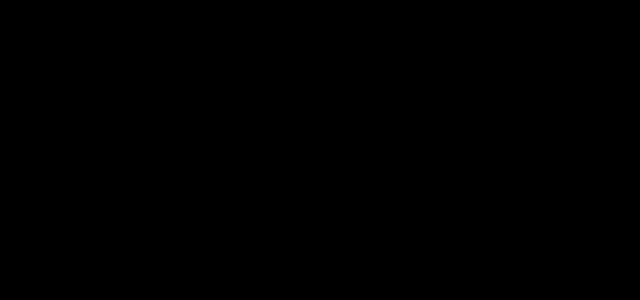
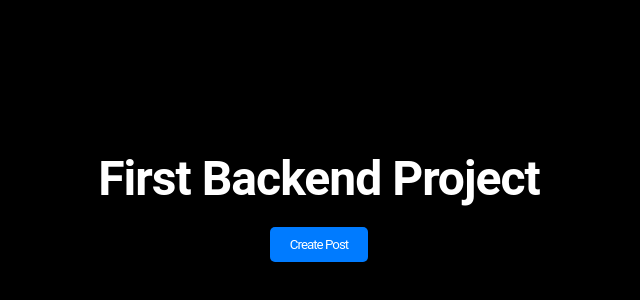
Before and after one commit to webdev-raj/first-backend-project, a React app in the folder Frontend/: page / in a window 1280 px wide. Before the commit this address had no page. Shown: the part 194-494 px from the top of the page, without its empty margins (321-961 px from the left). Built offline with nearby package versions, Linux system fonts and the light colour scheme; the HTML template or start-up script is replaced by a standard one.

Commit message:
feat: add home container with title and button for navigation

```diff
--- a/Frontend/src/App.jsx
+++ b/Frontend/src/App.jsx
@@ -7,6 +7,12 @@ const App = () => {
     <div>
       <Router>
         <Routes>
+          <Route path='/' element={
+            <div className="home-container">
+              <h1>First Backend Project</h1>
+              <button onClick={() => window.location.href = '/create-post'}>Create Post</button>
+            </div>
+          } />
           <Route path='/create-post' element={<CreatePost />}/>
           <Route path='/feed' element={<Feed />} />
         </Routes>
--- a/Frontend/src/index.css
+++ b/Frontend/src/index.css
@@ -3,7 +3,7 @@
   padding: 0;
   box-sizing: border-box;
   font-family: "Roboto", sans-serif;
-  letter-spacing: -1.5px;
+  letter-spacing: -1px;
 }
 
 html,body,#root{
@@ -11,6 +11,32 @@ html,body,#root{
   width: 100%;
   background-color: #000000;
   color: #ffffff;
+}
+.home-container{
+  display: flex;
+  flex-direction: column;
+  align-items: center;
+  justify-content: center;
+  height: 100vh;
+  width: 100%;
+
+}
+.home-container h1{
+  font-size: 48px;
+  margin-bottom: 20px;
+}
+.home-container p{
+  font-size: 24px;
+  margin-bottom: 20px;
+}
+.home-container button{
+  padding: 10px 20px;
+  border: none;
+  border-radius: 5px;
+  background-color: #007BFF;
+  color: #ffffff;
+  text-decoration: none;
+  cursor: pointer;
 }
 .createpost-container{
   display: flex;
```
